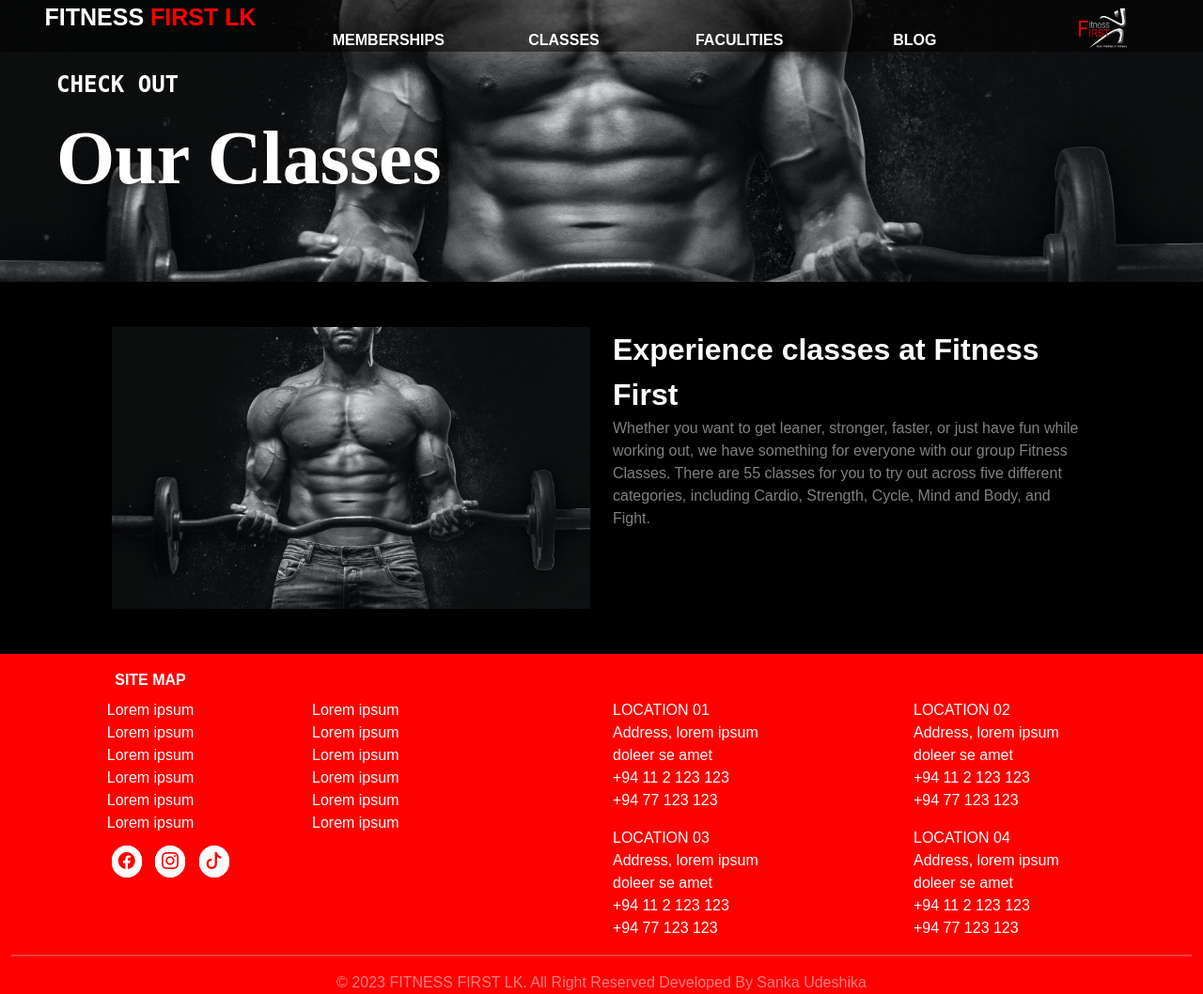
After one commit to SankaUdeshika/FitnessFirstLK, a PHP site: page /classes.php in a window 1280 px wide. The commit adds this page. Shown: the whole page at 94% size. Run offline with PHP 8.4, Linux system fonts and the light colour scheme; some web fonts are replaced.

Commit message:
Done Add  classes.php file and Design the classess intro

```diff
--- /dev/null
+++ b/classes.php
@@ -0,0 +1,83 @@
+<!DOCTYPE html>
+<html lang="en">
+
+<head>
+    <meta charset="UTF-8">
+    <meta name="viewport" content="width=device-width, initial-scale=1.0">
+    <title>Classess | fitness First lk</title>
+    <link rel="stylesheet" href="css/style.css">
+    <link rel="stylesheet" href="https://cdn.jsdelivr.net/npm/bootstrap-icons@1.11.2/font/bootstrap-icons.min.css">
+    <link rel="stylesheet" href="css/bootstrap.css">
+</head>
+
+<body class="bg-black">
+
+    <!-- preloader -->
+    <div class="col-12 preloader " id="preloader">
+        <?php include "preloader.php" ?>
+    </div>
+
+    <!-- Header -->
+    <div class="col-12" style="position: fixed; z-index: 4;">
+        <?php include "header.php" ?>
+    </div>
+
+    <div class="container-fluid">
+        <div class="row">
+            <!-- Top bar -->
+            <div class="col-12 Classes-cover  ">
+                <div class="row">
+                    <div class="col-12 mx-5">
+                        <div class="row ">
+                            <div class="col-12">
+                                <span class="fs-4 fw-bold text-white" style="font-family: monospace;">CHECK OUT</span>
+                            </div>
+
+                            <div class="col-12">
+                                <span class="Blog-Search-text">Our Classes</span><br>
+                            </div>
+                        </div>
+                    </div>
+
+                </div>
+            </div>
+
+            <!-- Classes intro -->
+            <div class="col-10 offset-lg-1 mb-5">
+                <div class="col-12 mt-5">
+                    <div class="row">
+                        <div class="col-6">
+                            <img src="Resources/images/gym02.jpg" class="classesVideo" alt="">
+                        </div>
+                        <div class="col-6">
+                            <div class="row">
+                                <div class="col-12">
+                                    <span class="fw-bold text-white fs-2">Experience classes at Fitness First</span>
+                                </div>
+                                <div class="col-12">
+                                    <p class="text-white-50 ">
+                                        Whether you want to get leaner, stronger, faster, or just have fun while working out, we have something for everyone with our group Fitness Classes. There are 55 classes for you to try out across five different categories, including Cardio, Strength, Cycle, Mind and Body, and Fight.
+                                    </p>
+                                </div>
+                            </div>
+                        </div>
+                    </div>
+                </div>
+            </div>
+
+
+        </div>
+    </div>
+
+
+
+
+    <?php include "footer.php" ?>
+    <script src="js/script.js">
+    </script>
+    <script src="js/bootstrap.bundle.js"></script>
+    <script src="js/bootstrap.js"></script>
+
+</body>
+
+</html>
--- a/css/style.css
+++ b/css/style.css
@@ -599,3 +599,21 @@
   font-size: xx-large;
   color: white;
 }
+
+/* classes css */
+.Classes-cover {
+  width: 100%;
+  height: 300px;
+  background: url("../Resources/images/gym02.jpg");
+  background-position: center;
+  background-repeat: no-repeat;
+  background-size: cover;
+  display: flex;
+  align-items: center;
+}
+
+.classesVideo {
+  width: 100%;
+  height: 300px;
+  object-fit: cover;
+}
```
